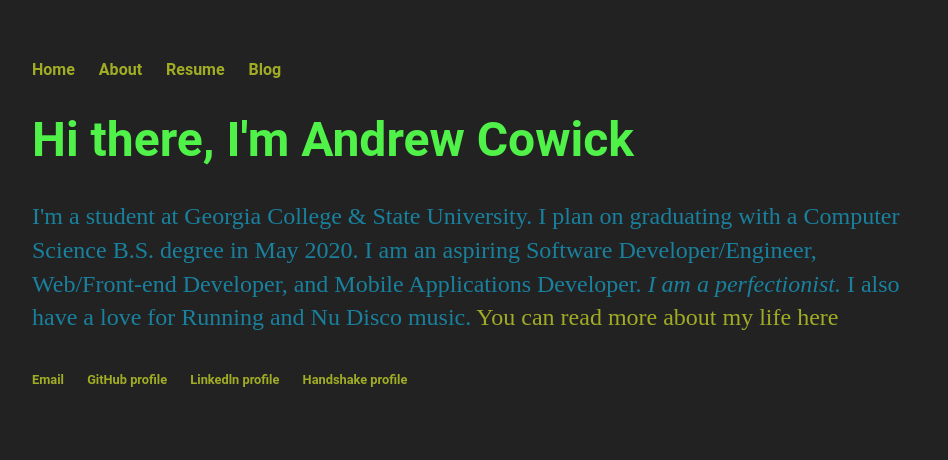
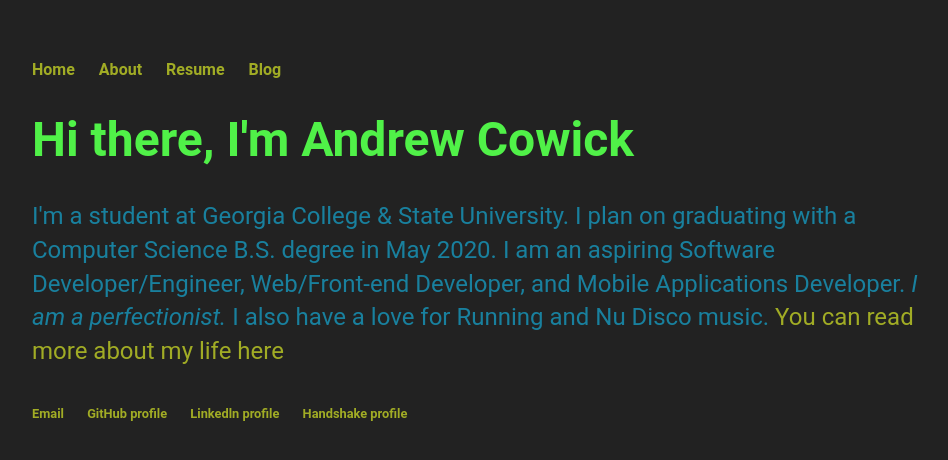
Before and after one commit to acow19/acow19.github.io, a Jekyll site: the page built from index.html, in a window 1280 px wide. Shown: the top 460 px of the page, without its empty margins (160-1108 px from the left). Built offline with Jekyll 4.4.1, drawn with Linux system fonts in a browser that asks for light colours.

Commit message:
Update main.css
Font changes #3

```diff
--- a/css/main.css
+++ b/css/main.css
@@ -32,6 +32,7 @@ p {
     font-size: 1.5em;
     line-height: 1.4em;
     color: #19809e;
+    font-family: 'Roboto', 'Sans-Serif';
 }
 footer {
     border-top: 1px solid #222222;
```
